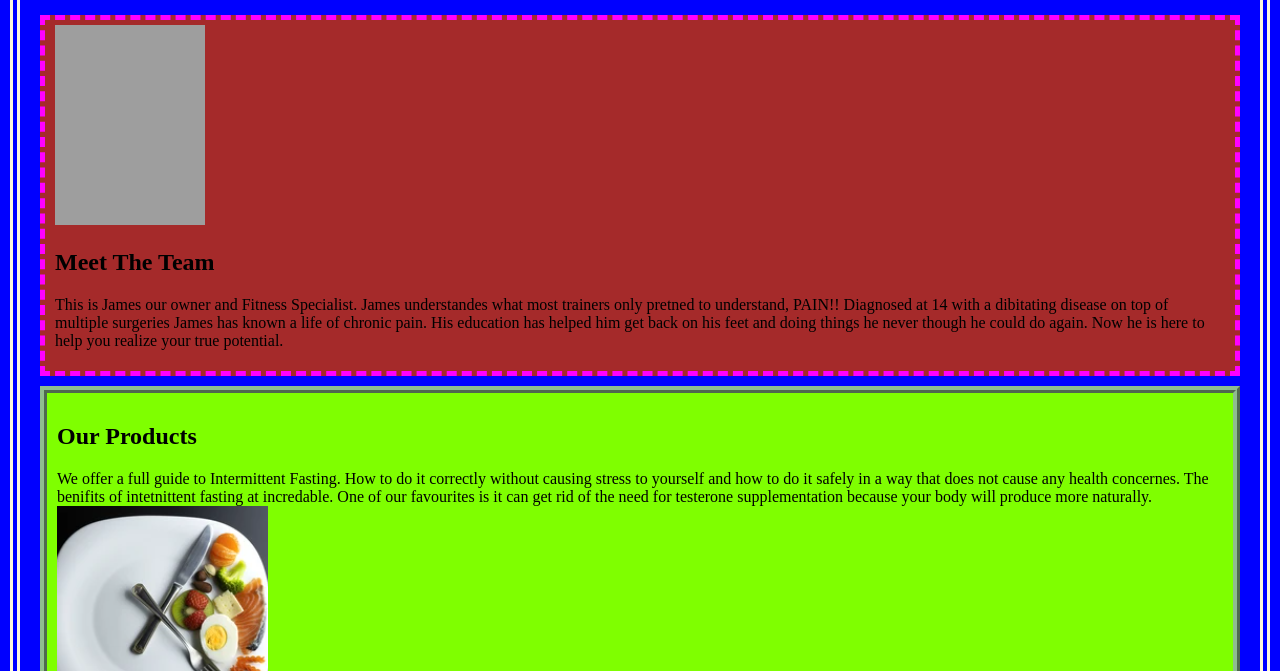
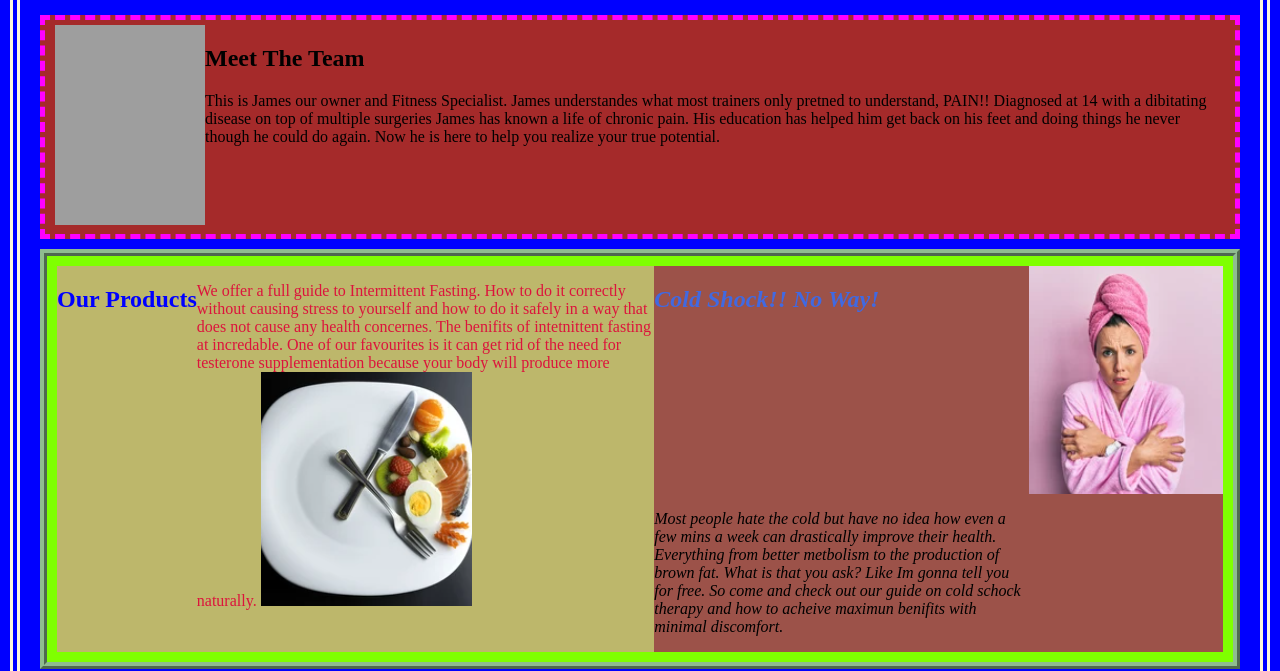
Before and after one commit to Maddphoenix84/W4A, a plain HTML site: page index.html in a window 1280 px wide. Shown: the part 281-952 px from the top of the page. Drawn offline with Linux system fonts and the light colour scheme; grey boxes are pictures that could not be loaded.

Commit message:
messed with colors and layout

```diff
--- a/index.html
+++ b/index.html
@@ -28,12 +28,12 @@
     </div>
 
     <div class="content2">
-        <article>
-                <h1>Our Products</h1>
+        <article class="article1">
+                <h1 style="color: blue; ">Our Products</h1>
                 <p>We offer a full guide to Intermittent Fasting. How to do it correctly without causing stress to yourself and how to do it safely in a way that does not cause any health concernes. The benifits of intetnittent fasting at incredable. One of our favourites is it can get rid of the need for testerone supplementation because your body will produce more naturally.
                     <img src="/fasting.png" alt="stopeating"> </p>
          </article>
-          <article>   <h1>Cold Shock!! No Way!</h1>
+          <article class="article2">   <h1 style="color: royalblue;">Cold Shock!! No Way!</h1>
                         <img src="/coldschock.png" alt="cold">
                       <p>Most people hate the cold but have no idea how even a few mins a week can drastically improve their health. Everything from better metbolism to the production of brown fat. What is that you ask? Like Im gonna tell you for free. So come and check out our guide on cold schock therapy and how to acheive maximun benifits with minimal discomfort. </p>
         </article>
--- a/style.css
+++ b/style.css
@@ -28,7 +28,7 @@ body {
     margin: 8px 8px;
     display: grid;
     grid-template-columns: auto auto;
-    /* grid-template-columns: repeat(auto-fit, minmax (767px, 1fr)); */
+
     }
     @media only screen and (max-width: 767px ) {
         .header{
@@ -47,6 +47,8 @@ body {
     border-style: dashed;
     margin: 10px 10px;
     display: grid;
+    grid-template-columns: auto auto;
+
 
 }
 @media only screen and (max-width: 767px){
@@ -66,6 +68,23 @@ body {
     border-style: ridge;
     margin: 10px 10px;
     display: grid;
+    grid-template-columns: auto auto;
+}
+.article1 {
+    display: grid;
+    grid-template-columns: auto auto;
+    background-color: darkkhaki;
+    color: crimson;
+
+
+}
+
+.article2 {
+    display: grid;
+    grid-template-columns: auto auto;
+    background-color: rgba(167, 22, 99, 0.74);
+    font-style: italic;
+    font-style: oblique;
 }
 
 .footer{
```
